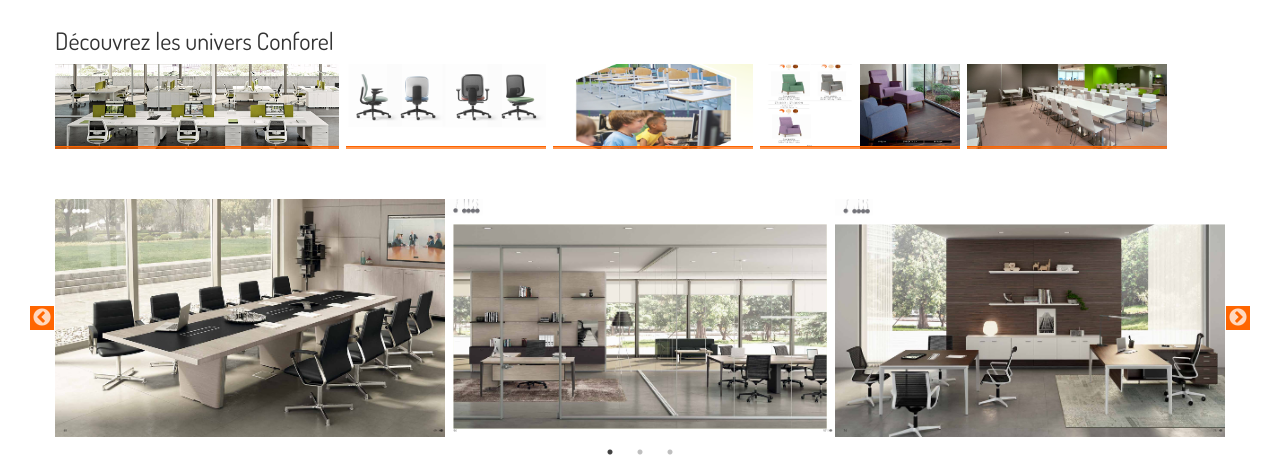
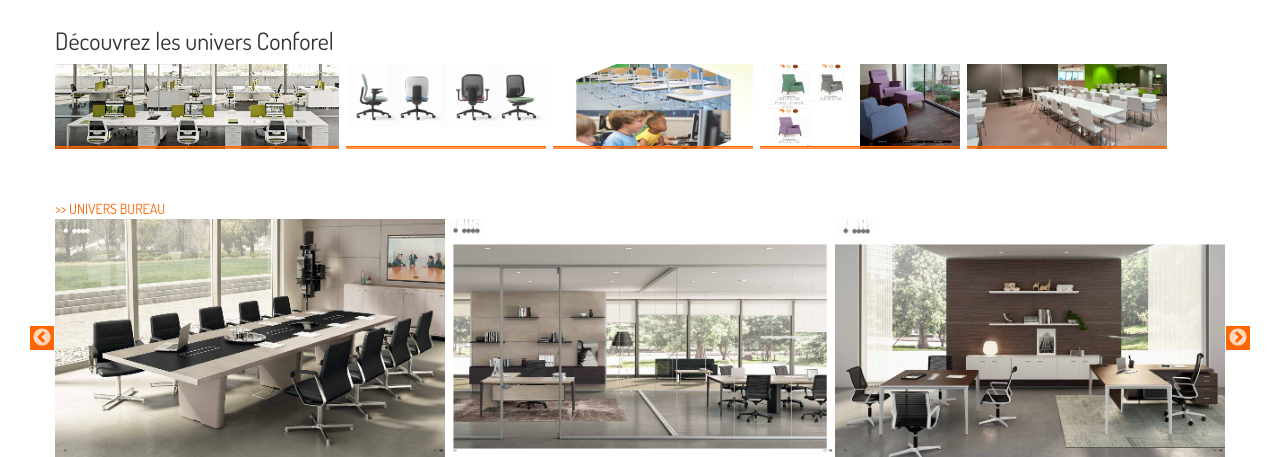
Before and after one commit to bsp-dev-team/conforel, a PHP site: page / in a window 1280 px wide. Shown: the part 225-682 px from the top of the page. Run offline with PHP 8.4, Linux system fonts and the light colour scheme; some libraries are stand-ins or nearby versions; some web fonts are replaced.

Commit message:
Ajout des liesn d'accès rapide pour chaque univers

```diff
--- a/_assets/css/conforel.css
+++ b/_assets/css/conforel.css
@@ -391,3 +391,15 @@ footer.main .footer-mobile-menu a {
 	/** Unhide lightbox **/
 	display: block;
 }
+/**
+* Liens rapide
+**/
+a.acces-rapide{
+	color: rgb(255, 101, 0);
+	text-transform: uppercase;
+}
+a.acces-rapide:hover{
+	color: rgb(255, 101, 0);
+	text-transform: uppercase;
+	text-decoration: none
+}
--- a/_assets/includes/footer.html
+++ b/_assets/includes/footer.html
@@ -26,27 +26,27 @@
         </a>
       </li>
       <li>
-        <a href="bureau.php" title="Mobilier de bureaux, réunions, mobilier de rangement">
+        <a href="./bureau.php" title="Mobilier de bureaux, réunions, mobilier de rangement">
           Bureaux, Réunions, Rangements
         </a>
       </li>
       <li>
-        <a href="sieges.php" title="Sièges, Sièges de travail">
+        <a href="./sieges.php" title="Sièges, Sièges de travail">
           Sièges de travail
         </a>
       </li>
       <li>
-        <a href="scolaire.php" title="Mobilier scolaire, mobilier pédagogique">
+        <a href="./scolaire.php" title="Mobilier scolaire, mobilier pédagogique">
           Mobilier scolaire et pédagogique
         </a>
       </li>
       <li>
-        <a href="ehpad.php" title="Mobilier pour EHPAD">
+        <a href="./ehpad.php" title="Mobilier pour EHPAD">
           Mobilier spécifique <abbr title="Etablissement d'Hébegement pour Personnes Agées Dépendantes">EHPAD</abbr>
         </a>
       </li>
       <li>
-        <a href="restauration.php" title="Mobilier spécifique restauration collective">
+        <a href="./restauration.php" title="Mobilier spécifique restauration collective">
           Mobilier dédié à la restauration collective
         </a>
       </li>
--- a/index.php
+++ b/index.php
@@ -76,6 +76,7 @@
 
 				<div id="carousel-support" class="row hidden-sm hidden-xs">
 					<div id="univers-bureau" class="univers bureau active">
+						<a href="./bureau.php" class="acces-rapide"> >> Univers Bureau</a>
 						<div class="slide">
 							<figure>
 								<figcaption>Consultez le catalogue complet de l'Univers Bureau</figcaption>
@@ -120,6 +121,7 @@
 					</div>
 
 					<div id="univers-sieges" class="univers sieges active">
+						<a href="./sieges.php" class="acces-rapide"> >> Univers Sièges</a>
 						<div class="slide">
 							<figure>
 								<figcaption>Consultez le catalogue complet de l'Univers Sièges</figcaption>
@@ -161,6 +163,7 @@
 
 
 					<div id="univers-enseignement" class="univers enseignement active">
+						<a href="./scolaire.php" class="acces-rapide"> >> Univers Enseignement</a>
 						<div class="slide">
 							<figure>
 								<figcaption>Consultez le catalogue complet de l'Univers de l'Enseignement</figcaption>
@@ -204,6 +207,7 @@
 					</div>
 
 					<div id="univers-ehpad" class="univers ehpad active">
+						<a href="./ehpad.php" class="acces-rapide"> >> Univers EHPAD</a>
 						<div class="slide">
 							<figure>
 								<figcaption>Consultez le catalogue complet de l'Univers EHPAD</figcaption>
@@ -240,6 +244,7 @@
 					</div>
 
 					<div id="univers-restauration" class="univers restauration active">
+						<a href="./restauration.php" class="acces-rapide"> >> Univers Restauration</a>
 						<div class="slide">
 							<figure>
 								<figcaption>Consultez le catalogue complet de l'Univers Restauration Collective</figcaption>
```
